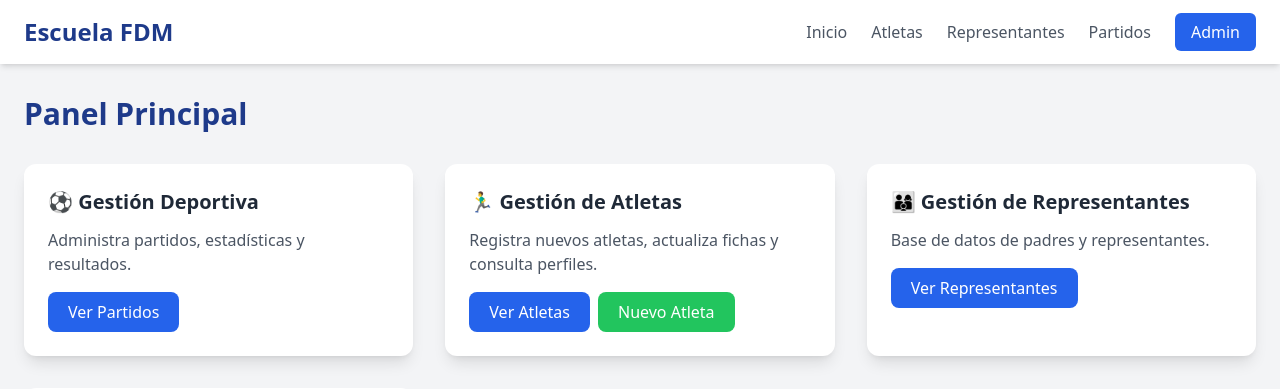
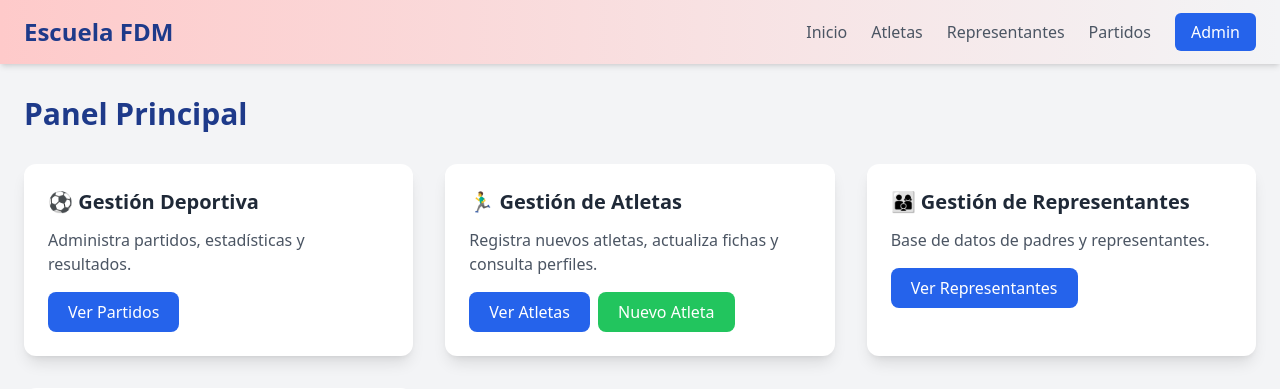
Before and after one commit to Y4nn1s/IngeniumCode-FDM, a Django app: page / in a window 1280 px wide. Shown: the top 389 px of the page. Run offline with Django 5.2, Linux system fonts and the light colour scheme; style sheets or scripts are compiled from the project's sources.

Commit message:
Integrando color y efecto en la Navbar

```diff
--- a/core/templates/base.html
+++ b/core/templates/base.html
@@ -9,7 +9,7 @@
 </head>
 <body class="bg-gray-100 text-gray-800 font-sans flex flex-col min-h-screen">
 
-<header class="bg-white shadow-md sticky top-0 z-10">
+<header class="bg-gradient-to-r from-red-200 shadow-md sticky top-0 z-10">
     <div class="container mx-auto px-6 py-4 flex justify-between items-center">
         <h1 class="text-2xl font-bold text-navy">
             <a href="{% url 'dashboard' %}">Escuela FDM</a>
```
